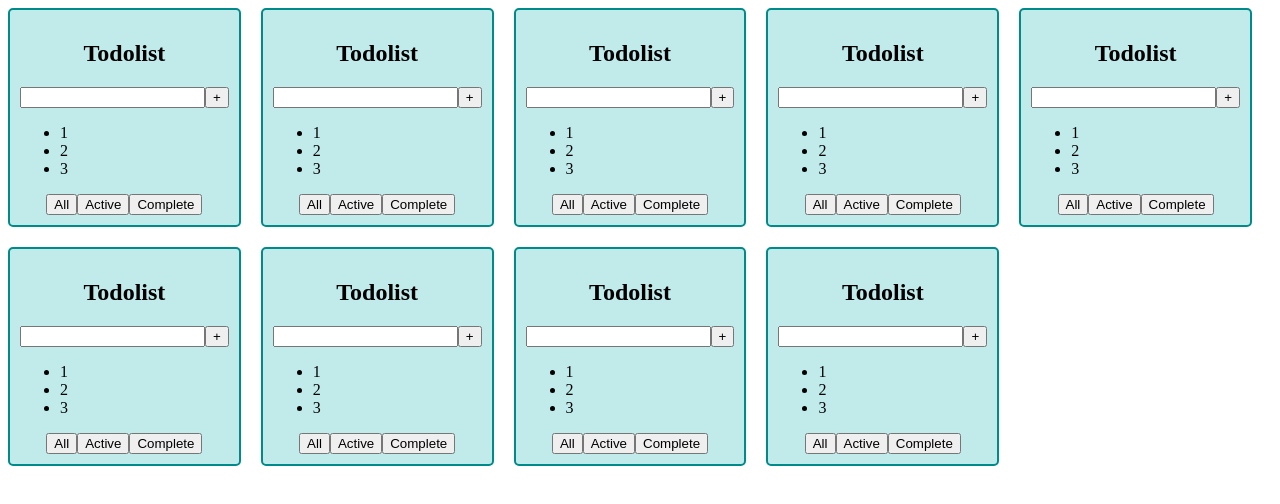
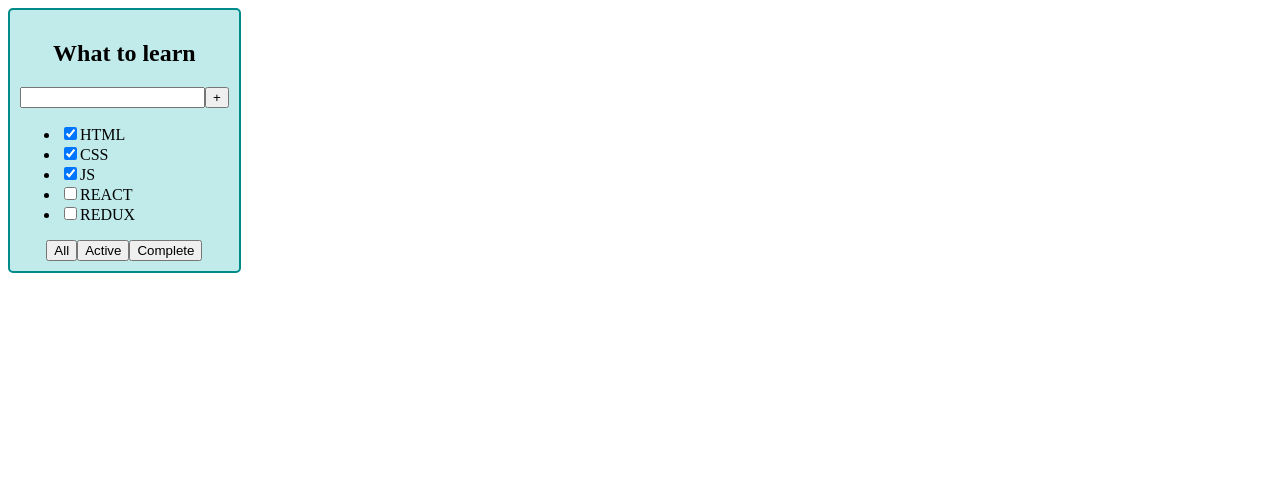
Before and after one commit to igor-minaev/todolist-repeat, a React (Create React App) app: page / in a window 1280 px wide. Shown: the top 504 px of the page. Built offline with nearby package versions, Linux system fonts and the light colour scheme.

Commit message:
add props for todolist

```diff
--- a/src/App.tsx
+++ b/src/App.tsx
@@ -1,21 +1,28 @@
-import React from 'react';
+import React, {useState} from 'react';
 import './App.css';
 import {Todolist} from './components/Todolist';
 
+export type TaskType = {
+    id: string
+    title: string
+    isDone: boolean
+}
+
 
 function App() {
+    const todolistTitle = 'What to learn'
+
+    const [tasks, setTasks] = useState<TaskType[]>([
+        {id: crypto.randomUUID(), title: 'HTML', isDone: true},
+        {id: crypto.randomUUID(), title: 'CSS', isDone: true},
+        {id: crypto.randomUUID(), title: 'JS', isDone: true},
+        {id: crypto.randomUUID(), title: 'REACT', isDone: false},
+        {id: crypto.randomUUID(), title: 'REDUX', isDone: false}
+    ])
 
     return (
         <div className="App">
-           <Todolist/>
-           <Todolist/>
-           <Todolist/>
-           <Todolist/>
-           <Todolist/>
-           <Todolist/>
-           <Todolist/>
-           <Todolist/>
-           <Todolist/>
+            <Todolist title={todolistTitle} tasks={tasks}/>
         </div>
     )
 }
--- a/src/components/Todolist.tsx
+++ b/src/components/Todolist.tsx
@@ -1,18 +1,32 @@
 import React from 'react';
+import {TaskType} from '../App';
 
-export const Todolist = () => {
+type TodolistPropsType = {
+    title: string
+    tasks: TaskType[]
+}
+
+export const Todolist: React.FC<TodolistPropsType> = (props) => {
+    const {title, tasks, ...restProps} = props
+    const listItems: JSX.Element[] = tasks.map(t => {
+        return (
+            <li key={t.id}>
+                <input type="checkbox" checked={t.isDone}/>
+                <span>{t.title}</span>
+            </li>
+        )
+    })
+    const mappedTasks: JSX.Element = tasks.length
+        ? <ul>{listItems}</ul>
+        : <p>Your todolist is empty!</p>
     return (
-        <div className='todolist'>
-            <h2>Todolist</h2>
+        <div className="todolist">
+            <h2>{title}</h2>
             <div>
                 <input/>
                 <button>+</button>
             </div>
-            <ul>
-                <li>1</li>
-                <li>2</li>
-                <li>3</li>
-            </ul>
+            {mappedTasks}
             <div>
                 <button>All</button>
                 <button>Active</button>
```
